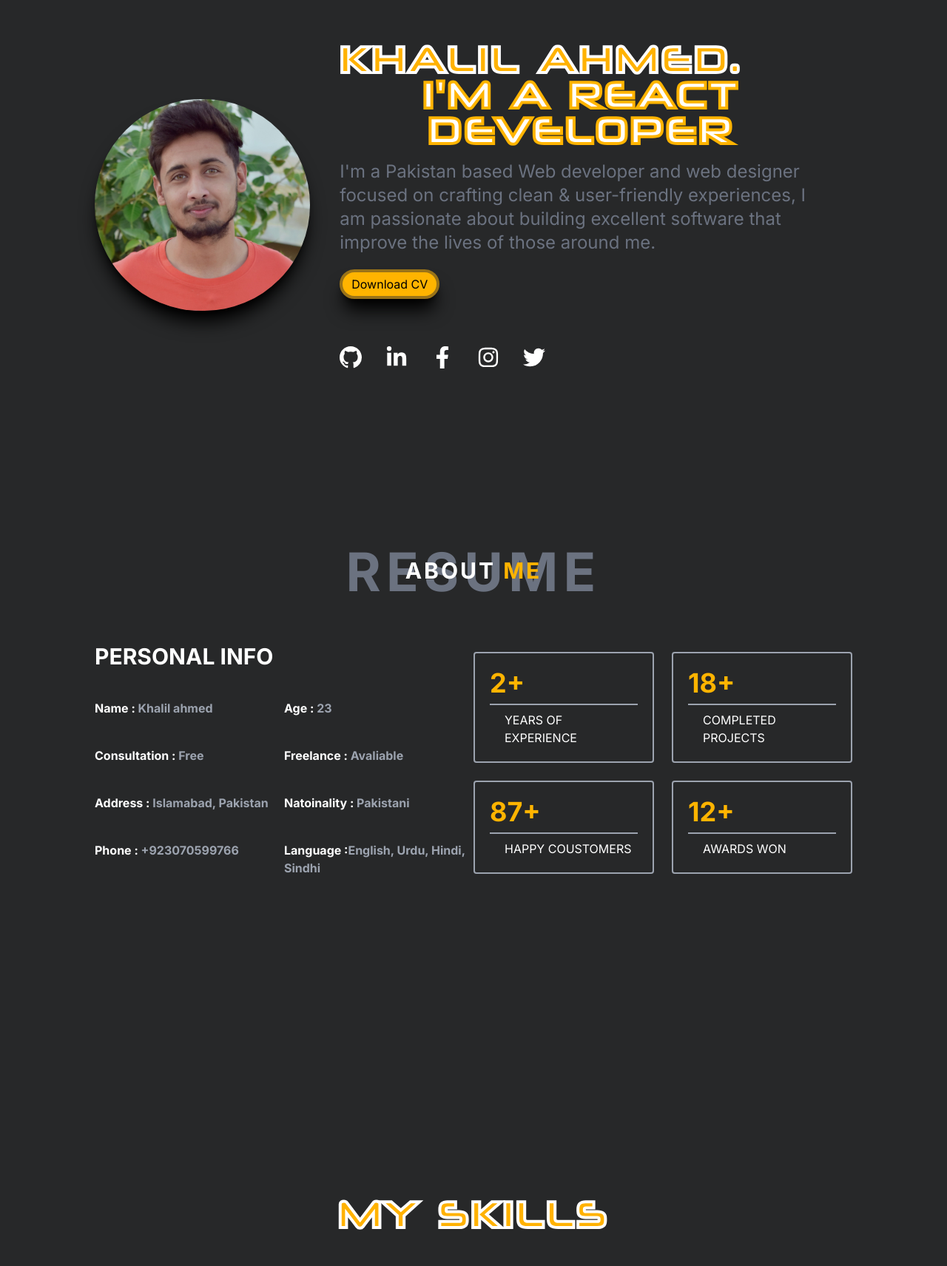
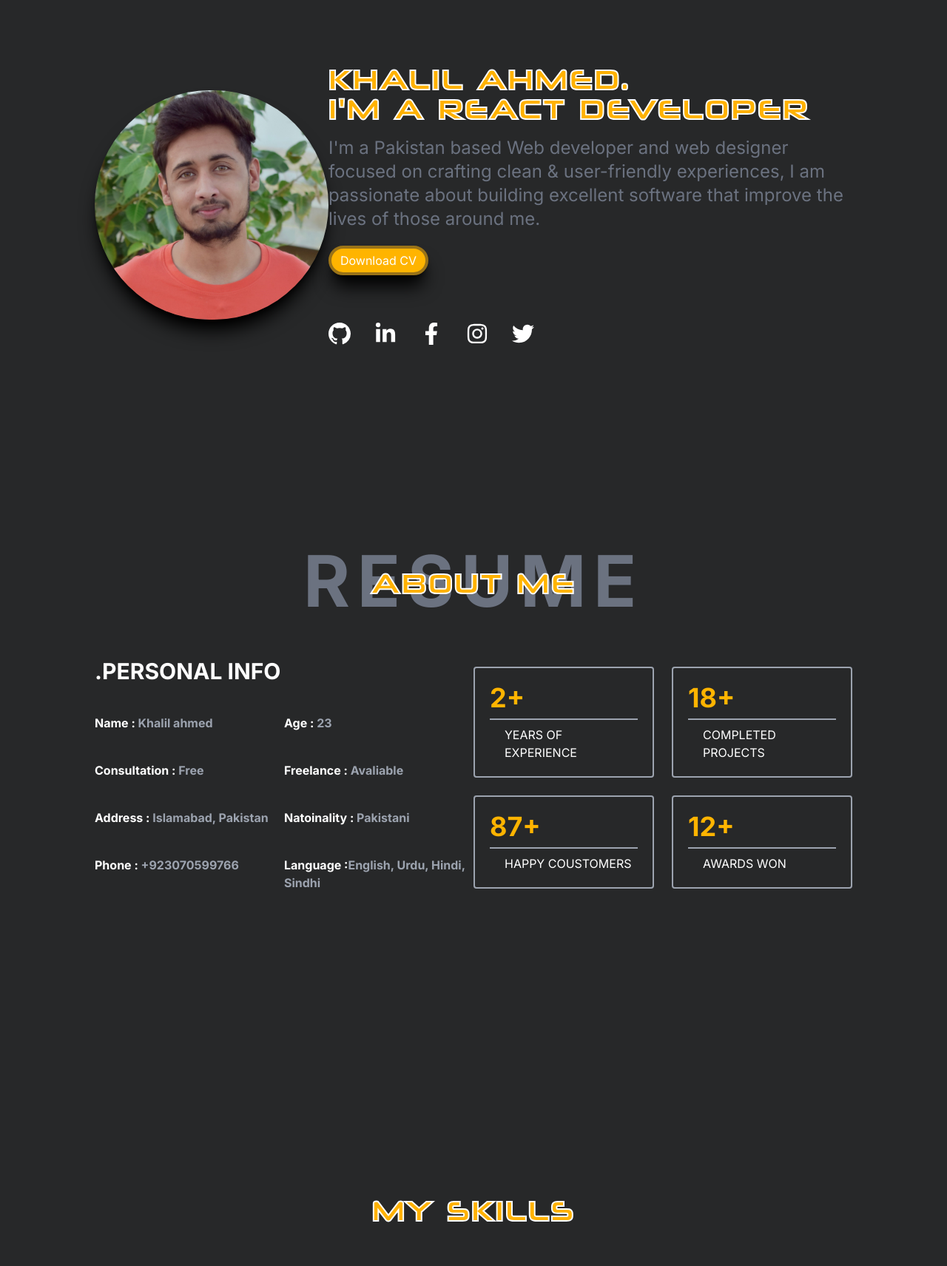
Before and after one commit to khalilahmed63/portfolio-nextjs, a Next.js app: page / in a window 1280 px wide. Shown: the part 143-1854 px from the top of the page at 74% size. Built offline with nearby package versions, Linux system fonts and the light colour scheme.

Commit message:
working with title fonts

```diff
--- a/src/components/About.tsx
+++ b/src/components/About.tsx
@@ -5,24 +5,23 @@ export default function About() {
     <div className="max-w-screen-2xl mt-20 min-h-screen px-5 md:px-10 lg:px-32 mx-auto flex items-cente">
       <div className="w-full ">
         <div className=" text-2xl items-center justify-center text-center">
-          <h1 className="text-gray-500 text-5xl md:text-7xl font-bold tracking-widest">
+          <h1 className="text-gray-500 text-6xl md:text-8xl font-bold tracking-widest">
             RESUME
           </h1>
-          <h2 className="-mt-10 md:-mt-14 font-bold text-2xl md:text-3xl text-white tracking-widest">
+          <h2 className="-mt-12 md:-mt-16 font-bold text-2xl md:text-4xl tracking-widest font-outline-white-2 font-[Neuropolitical] uppercase text-[#ffb200]">
             ABOUT <span className="text-[#ffb400]">ME</span>
           </h2>
         </div>
         <div className="my-20 lg:flex">
-          <div className="w-full">
-            <h3 className="text-2xl md:text-3xl text-white font-bold mb-3">
-              PERSONAL INFO
+          <div className="w-full text-center md:text-left">
+            <h3 className="text-2xl md:text-3xl text-white font-bold mb-3 ">
+              .PERSONAL INFO
             </h3>
             <div className="mt-10">
               <div className="sm:flex sm:mb-10">
                 <p className="text-white font-bold mb-6 sm:mb-0 sm:w-[50%]">
                   Name : <span className=" text-gray-400">Khalil ahmed</span>
                 </p>
-
                 <p className="text-white font-bold mb-6 sm:mb-0 sm:w-[50%]">
                   Age : <span className=" text-gray-400">23</span>
                 </p>
@@ -39,7 +38,8 @@ export default function About() {
             <div>
               <div className="sm:flex sm:mb-10">
                 <p className="text-white font-bold mb-6 sm:mb-0 sm:w-[50%]">
-                  Address :<span className=" text-gray-400"> Islamabad, Pakistan </span>
+                  Address :
+                  <span className=" text-gray-400"> Islamabad, Pakistan </span>
                 </p>
                 <p className="text-white font-bold mb-6 sm:mb-0 sm:w-[50%]">
                   Natoinality :
--- a/src/components/ContactMe.tsx
+++ b/src/components/ContactMe.tsx
@@ -7,7 +7,7 @@ export default function ContactMe() {
     <div className="pt-20 max-w-screen-2xl min-h-screen px-5 mt-20 md:px-10 lg:px-32 mx-auto flex items-cente">
       <div className="w-full ">
         <div className="text-2xl items-center justify-center text-center">
-        <h2 className="font-bold text-3xl md:text-5xl tracking-widest font-outline-white-2 md:font-outline-white-4 font-[Neuropolitical] uppercase text-[#ffb200]">
+        <h2 className="font-bold text-3xl md:text-4xl tracking-widest font-outline-white-2 font-[Neuropolitical] uppercase text-[#ffb200]">
             CONTACT ME
           </h2>
         </div>
@@ -86,7 +86,7 @@ export default function ContactMe() {
                 />
                 <button
                   type="submit"
-                  className="bg-[#ffb400] border-4 border-[#9A7318] shadow-xl shadow-black hover:shadow-md hover:shadow-black mt-3 py-1 px-3 rounded-full duration-300 hover:scale-95"
+                  className="bg-[#ffb400] border-4 border-[#9A7318] text-white shadow-xl shadow-black hover:shadow-md hover:shadow-black mt-3 py-1 px-3 rounded-full duration-300 hover:scale-95"
                 >
                   Send message
                 </button>
--- a/src/components/ExperienceEducation.tsx
+++ b/src/components/ExperienceEducation.tsx
@@ -5,13 +5,13 @@ export default function ExperienceEducation() {
     <div className="max-w-screen-2xl min-h-screen px-5 mt-20 md:px-10 lg:px-32 mx-auto flex items-cente">
       <div className="w-full ">
         <div className="text-2xl items-center justify-center text-center">
-          <h2 className="font-bold text-3xl md:text-5xl tracking-widest font-outline-white-2 md:font-outline-white-4 font-[Neuropolitical] uppercase text-[#ffb200]">
+          <h2 className="font-bold text-3xl md:text-4xl tracking-widest font-outline-white-2 font-[Neuropolitical] uppercase text-[#ffb200]">
             EXPERIENCE & EDUCATION
           </h2>
         </div>
         <div className="my-10">
-          <div className="md:flex">
-            <div className="md:w-[50%]">
+          <div className="md:flex text-center md:text-left">
+            <div className="md:w-[50%] md:pr-10">
               <p className=" font-bold text-2xl text-center md:text-left text-white">
                 .Education
               </p>
@@ -43,7 +43,7 @@ export default function ExperienceEducation() {
                 </p>
               </div>
             </div>
-            <div className="mt-10 sm:mt-0 md:pl-5 md:w-[50%]">
+            <div className="mt-10 sm:mt-0 md:pl-10 md:w-[50%]">
               <p className="font-bold text-2xl text-center md:text-left text-white">
                 .Professional experience
               </p>
--- a/src/components/Hero.tsx
+++ b/src/components/Hero.tsx
@@ -29,11 +29,11 @@ export default function Hero() {
             className="sm:hidden rounded-full shadow-xl hover:shadow-[#ffb400] hover:scale-95 shadow-black duration-500"
           />
         </div>
-        <div className="mt-5 mx-0 sm:m-10">
-          <h1 className="font-bold text-3xl md:text-5xl tracking-widest font-outline-white-2 md:font-outline-white-4 font-[Neuropolitical] uppercase text-[#ffb200]">
+        <div className="mt-5 mx-0 sm:my-10">
+          <h1 className="font-bold text-3xl md:text-4xl tracking-widest font-outline-white-2  font-[Neuropolitical] uppercase text-[#ffb200]">
             Khalil ahmed.
           </h1>
-          <h1 className="font-bold text-3xl md:text-5xl tracking-widest font-outline-2 md:font-outline-4 font-[Neuropolitical] uppercase text-white text-center">
+          <h1 className="font-bold text-3xl md:text-4xl tracking-widest font-outline-white-2 font-[Neuropolitical] uppercase text-[#ffb200] text-center md:text-left">
             I&apos;m a react developer
           </h1>
           <p className="text-lg sm:text-xl md:sm:text-2xl text-center md:text-left text-gray-500 mt-4 w-full">
@@ -43,7 +43,7 @@ export default function Hero() {
             me.
           </p>
           <div className="flex justify-center md:justify-start">
-            <button className="bg-[#ffb400] border-4 border-[#9A7318] shadow-xl shadow-black hover:shadow-md hover:shadow-black mt-5 py-1 px-3 rounded-full duration-300 hover:scale-95">
+            <button className="bg-[#ffb400] border-4 border-[#9A7318] text-white shadow-xl shadow-black hover:shadow-md hover:shadow-black mt-5 py-1 px-3 rounded-full duration-300 hover:scale-95">
               Download CV
             </button>
           </div>
--- a/src/components/Portfolio.tsx
+++ b/src/components/Portfolio.tsx
@@ -7,7 +7,7 @@ export default function Portfolio() {
     <div className="pt-20 max-w-screen-2xl min-h-screen mt-20 px-5 md:px-10 lg:px-32 mx-auto flex items-cente">
       <div className="w-full ">
         <div className="text-2xl items-center justify-center text-center">
-          <h2 className="font-bold text-3xl md:text-5xl tracking-widest font-outline-white-2 md:font-outline-white-4 font-[Neuropolitical] uppercase text-[#ffb200]">
+          <h2 className="font-bold text-3xl md:text-4xl tracking-widest font-outline-white-2 font-[Neuropolitical] uppercase text-[#ffb200]">
             PORTFOLIO
           </h2>
         </div>
--- a/src/components/Skills.tsx
+++ b/src/components/Skills.tsx
@@ -10,7 +10,7 @@ export default function Skills() {
     <div className="max-w-screen-2xl min-h-screen px-5 md:px-10 lg:px-32 mt-20 mx-auto flex items-cente">
       <div className="w-full">
         <div className="text-2xl items-center justify-center text-center">
-          <h2 className="font-bold text-3xl md:text-5xl tracking-widest font-outline-white-2 md:font-outline-white-4 font-[Neuropolitical] uppercase text-[#ffb200]">
+          <h2 className="font-bold text-3xl md:text-4xl tracking-widest font-outline-white-2 font-[Neuropolitical] uppercase text-[#ffb200]">
             MY SKILLS
           </h2>
         </div>
```
